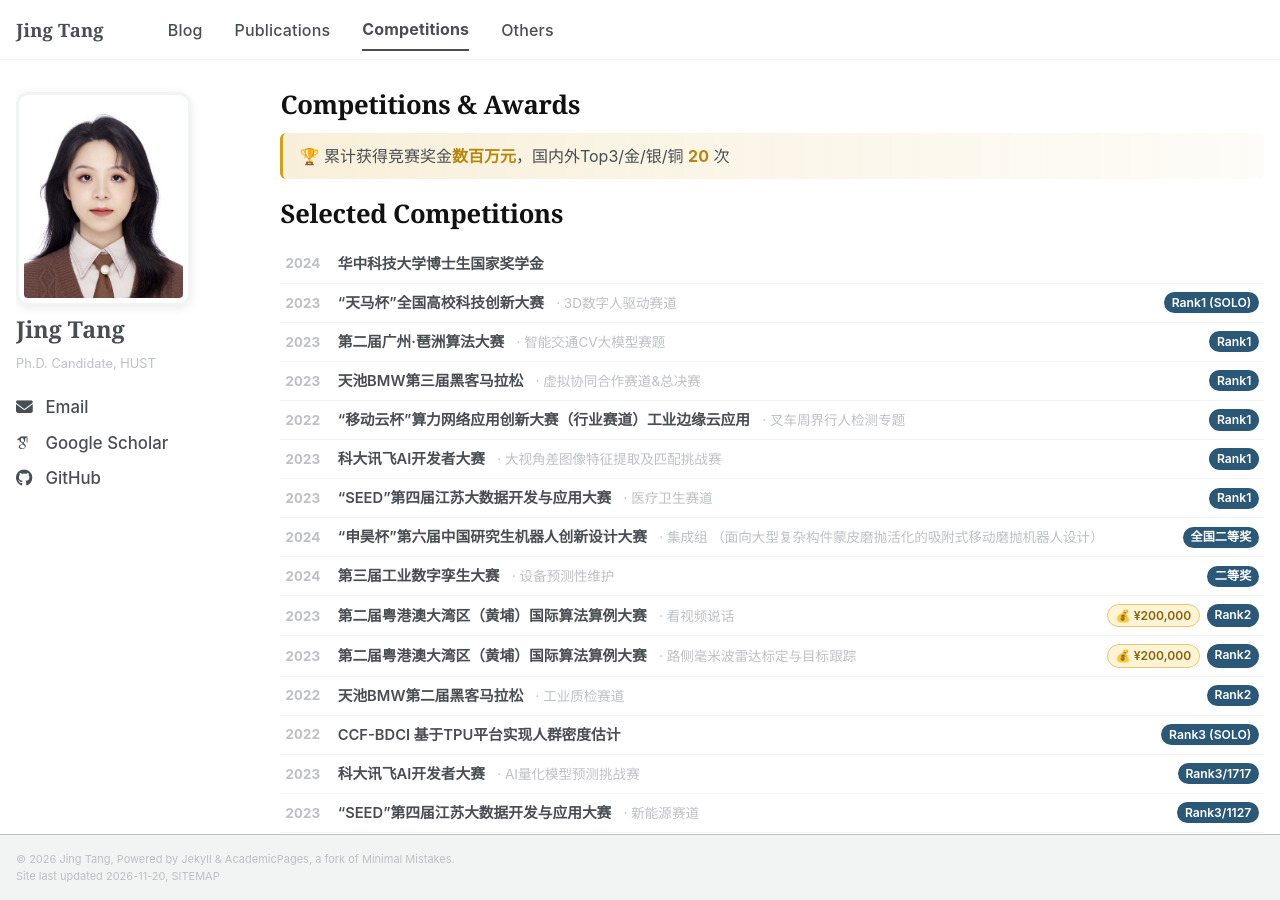
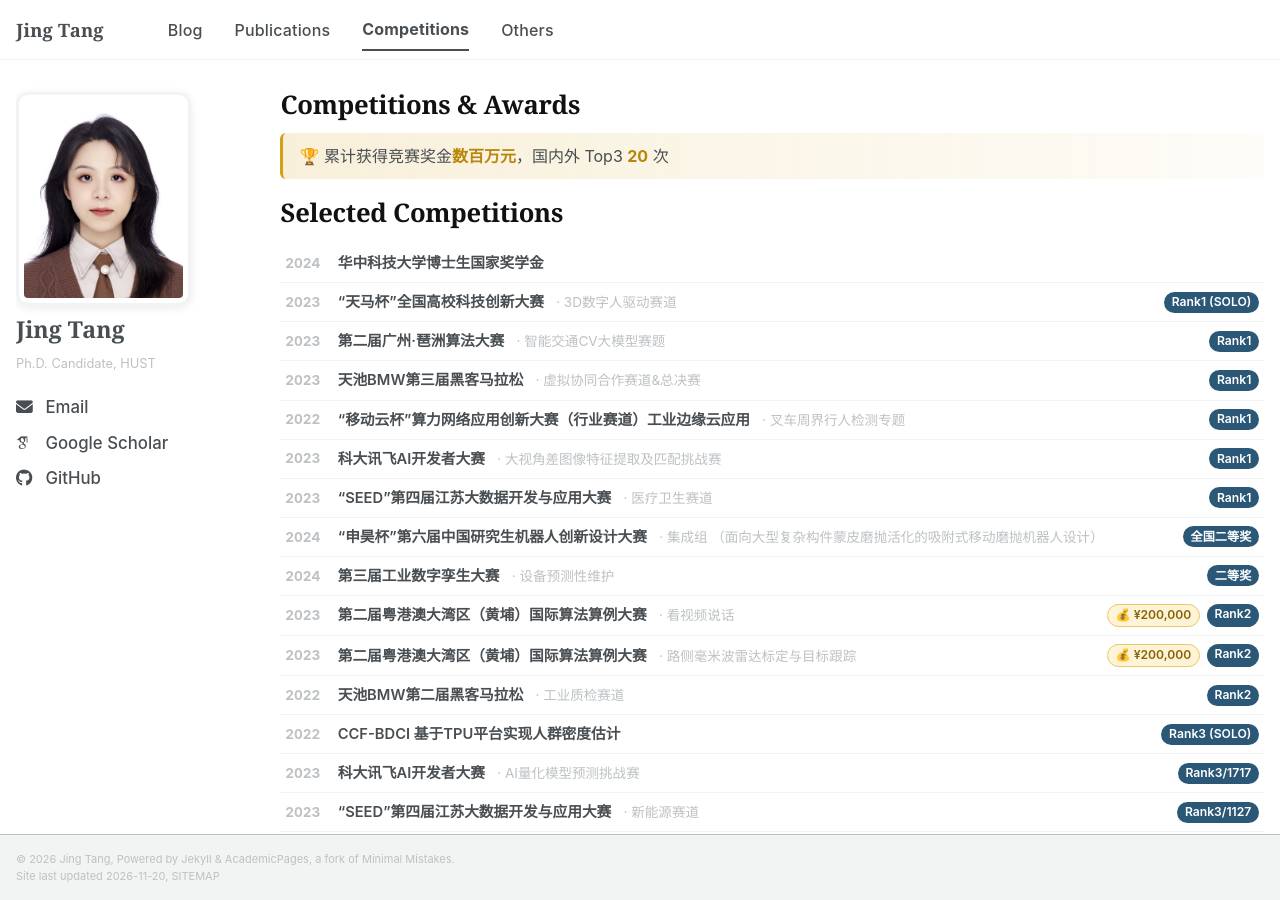
Before and after one commit to vaew/vaew.github.io, a Jekyll site: the page built from _pages/competitions.md, in a window 1280 px wide and 900 px high. Built offline with Jekyll 4.4.1, drawn with Linux system fonts in a browser that asks for light colours; some web fonts are replaced; a script bundle is joined from its source files by our own code; a script that is not in the unit is left out.

Commit message:
Competitions summary: Top3 20 times
Co-Authored-By: Claude Opus 5.5 (1M context) <noreply@anthropic.com>

```diff
--- a/_pages/competitions.md
+++ b/_pages/competitions.md
@@ -5,7 +5,7 @@ permalink: /competitions/
 author_profile: true
 ---
 
-<p class="comp-summary">🏆 累计获得竞赛奖金<strong>数百万元</strong>，国内外Top3/金/银/铜 <strong>20</strong> 次</p>
+<p class="comp-summary">🏆 累计获得竞赛奖金<strong>数百万元</strong>，国内外 Top3 <strong>20</strong> 次</p>
 
 Selected Competitions
 ======
```
